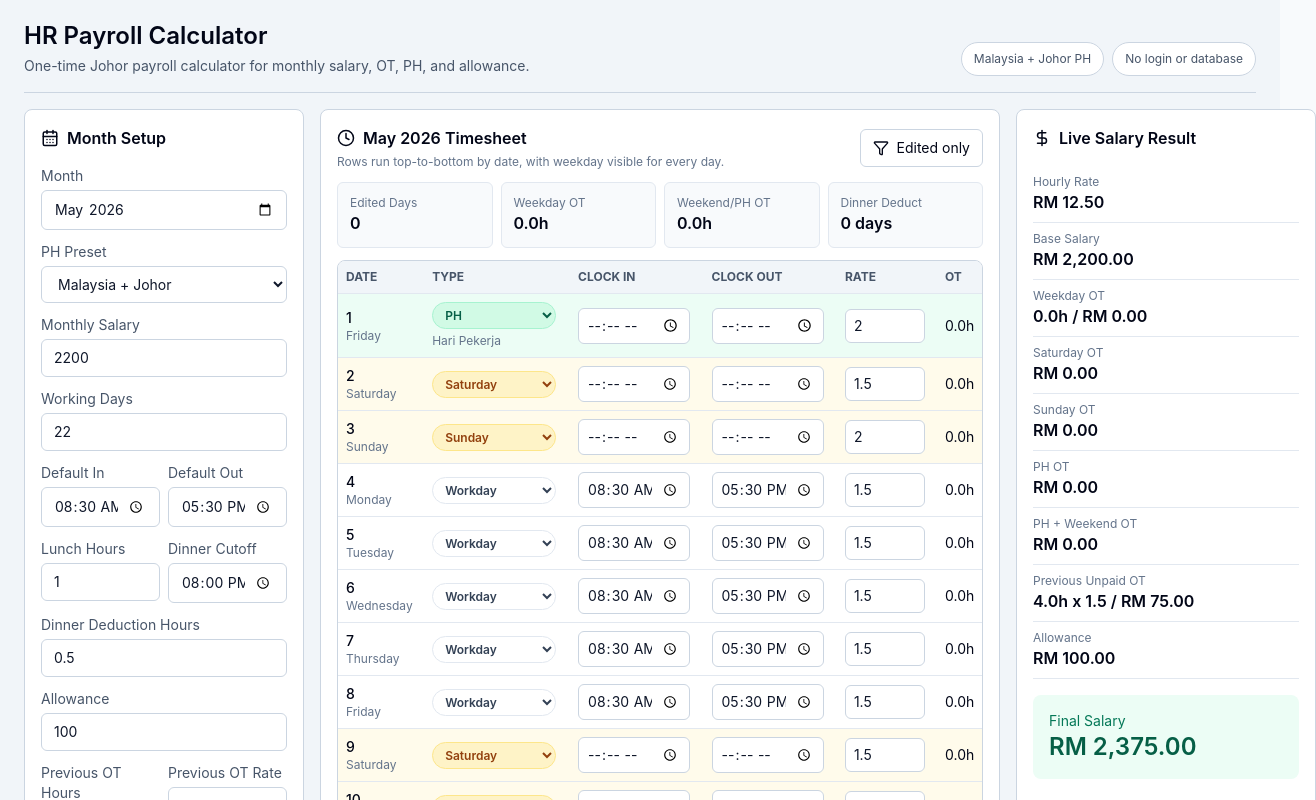
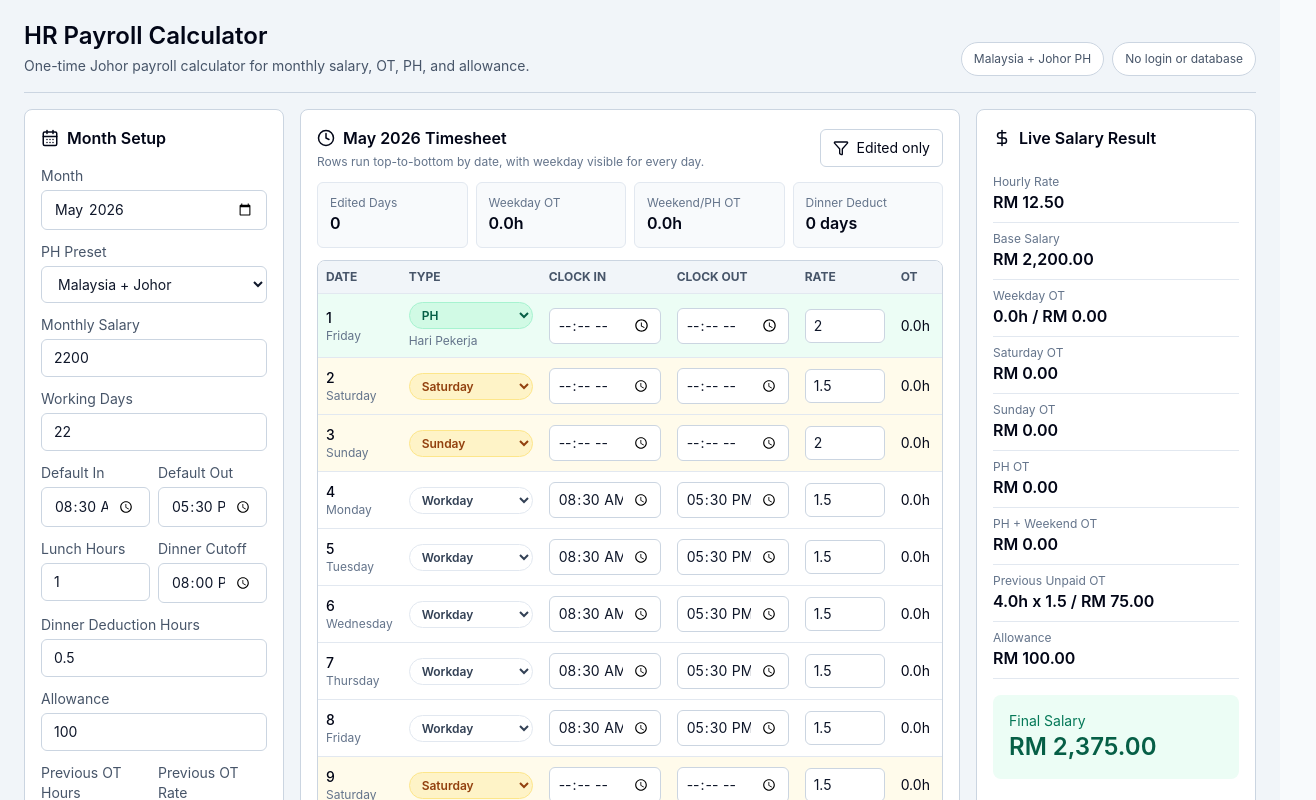
Before and after one commit to Yijie601/HRcalculate, a Next.js app: page / in a window 1280 px wide. Shown: the top 800 px of the page, 1316 px wide, since content can reach past the window. Built offline with nearby package versions, Linux system fonts and the light colour scheme.

Commit message:
chore: polish payroll workbench responsiveness

```diff
--- a/src/app/page.tsx
+++ b/src/app/page.tsx
@@ -109,8 +109,8 @@ export default function Home() {
           </div>
         </header>
 
-        <section className="grid gap-4 lg:grid-cols-[280px_minmax(680px,1fr)_300px]">
-          <aside className="rounded-lg border border-slate-300 bg-white p-4">
+        <section className="grid gap-4 lg:grid-cols-[260px_minmax(0,1fr)_280px] 2xl:grid-cols-[280px_minmax(0,1fr)_300px]">
+          <aside className="min-w-0 rounded-lg border border-slate-300 bg-white p-4">
             <h2 className="mb-4 flex items-center gap-2 text-base font-semibold">
               <CalendarDays size={18} aria-hidden="true" /> Month Setup
             </h2>
@@ -183,7 +183,7 @@ export default function Home() {
             </div>
           </aside>
 
-          <section className="rounded-lg border border-slate-300 bg-white p-4">
+          <section className="min-w-0 rounded-lg border border-slate-300 bg-white p-4">
             <div className="mb-3 flex flex-col gap-2 md:flex-row md:items-center md:justify-between">
               <div>
                 <h2 className="flex items-center gap-2 text-base font-semibold">
@@ -205,7 +205,7 @@ export default function Home() {
             </div>
 
             <div className="overflow-x-auto rounded-lg border border-slate-300">
-              <table className="w-full min-w-[1040px] border-collapse text-sm">
+              <table className="w-full min-w-[960px] border-collapse text-sm">
                 <thead className="bg-slate-100 text-left text-xs uppercase text-slate-600">
                   <tr>
                     <th className="p-2">Date</th>
@@ -266,7 +266,7 @@ export default function Home() {
             </div>
           </section>
 
-          <aside className="rounded-lg border border-slate-300 bg-white p-4">
+          <aside className="min-w-0 rounded-lg border border-slate-300 bg-white p-4">
             <h2 className="mb-4 flex items-center gap-2 text-base font-semibold">
               <DollarSign size={18} aria-hidden="true" /> Live Salary Result
             </h2>
```
